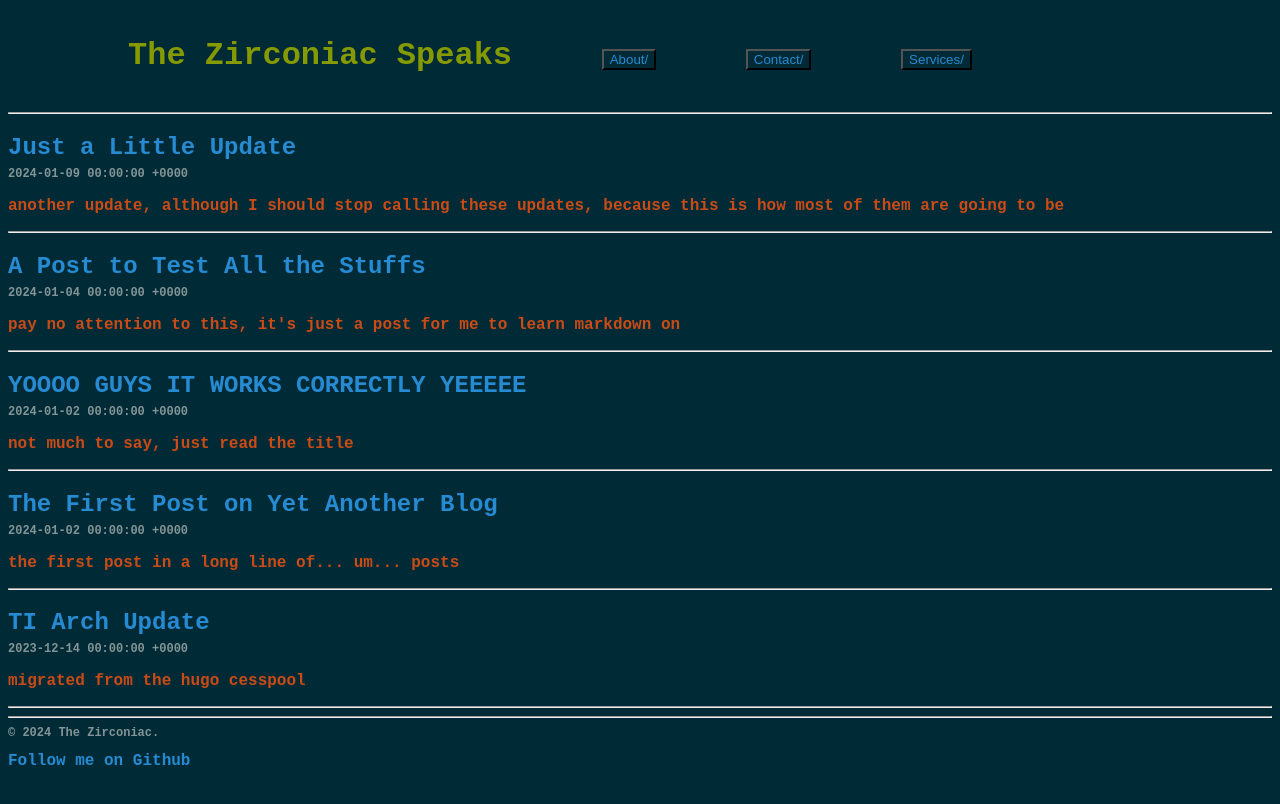
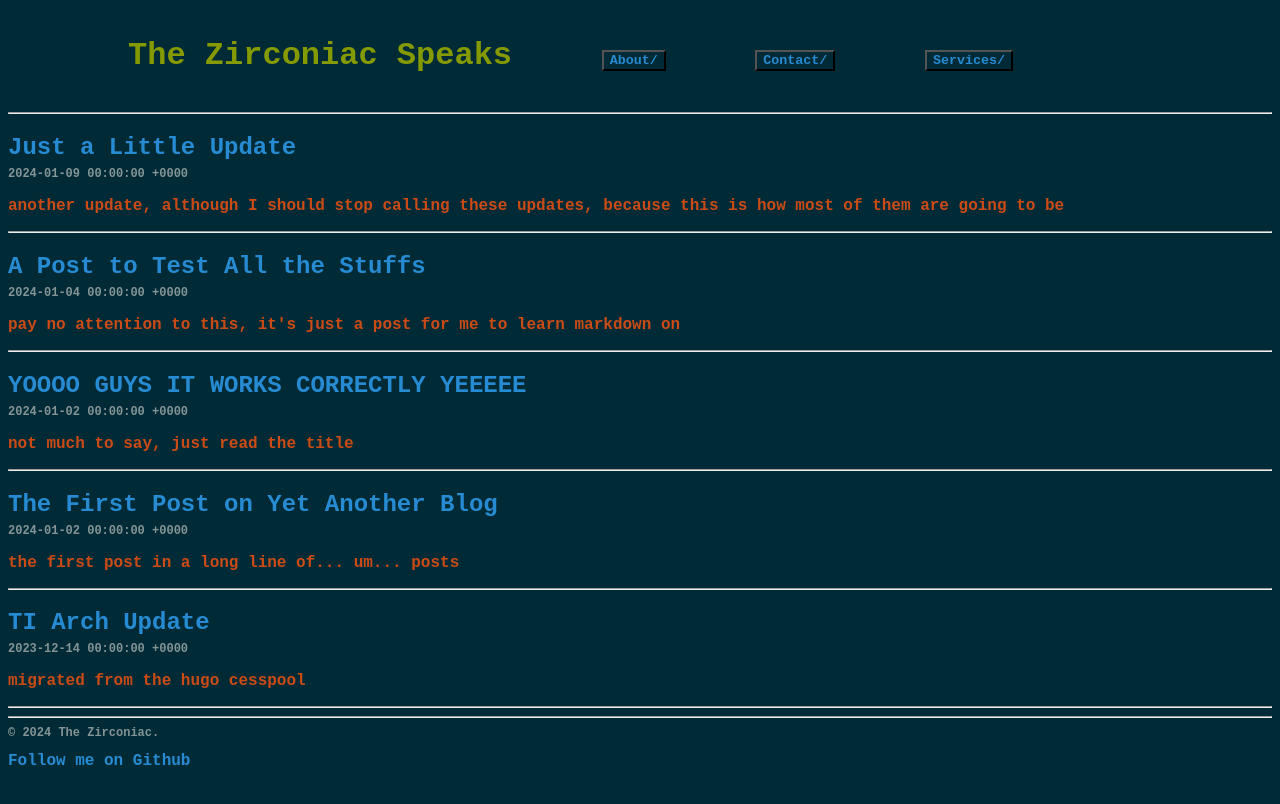
Before and after one commit to ZirconiaCubed3v2/ZirconiaCubed3v2.github.io, a Jekyll site: the page built from index.html, in a window 1280 px wide. Shown: the top 804 px of the page. Built offline with Jekyll 4.4.1, drawn with Linux system fonts in a browser that asks for light colours; some web fonts are replaced; the list of posts is cut into pages by our own code.

Commit message:
trying out some navbar stuff

```diff
--- a/css/style.css
+++ b/css/style.css
@@ -16,6 +16,9 @@ button {
   background-color: #002b36;
   color: #268bd2;
   text-decoration: none;
+  font-family: 'Cousine', monospace;
+  font-weight: bold;
+  font-size: 20;
 }
 .noselect {
   -webkit-touch-callout: none; /* iOS Safari */
```
